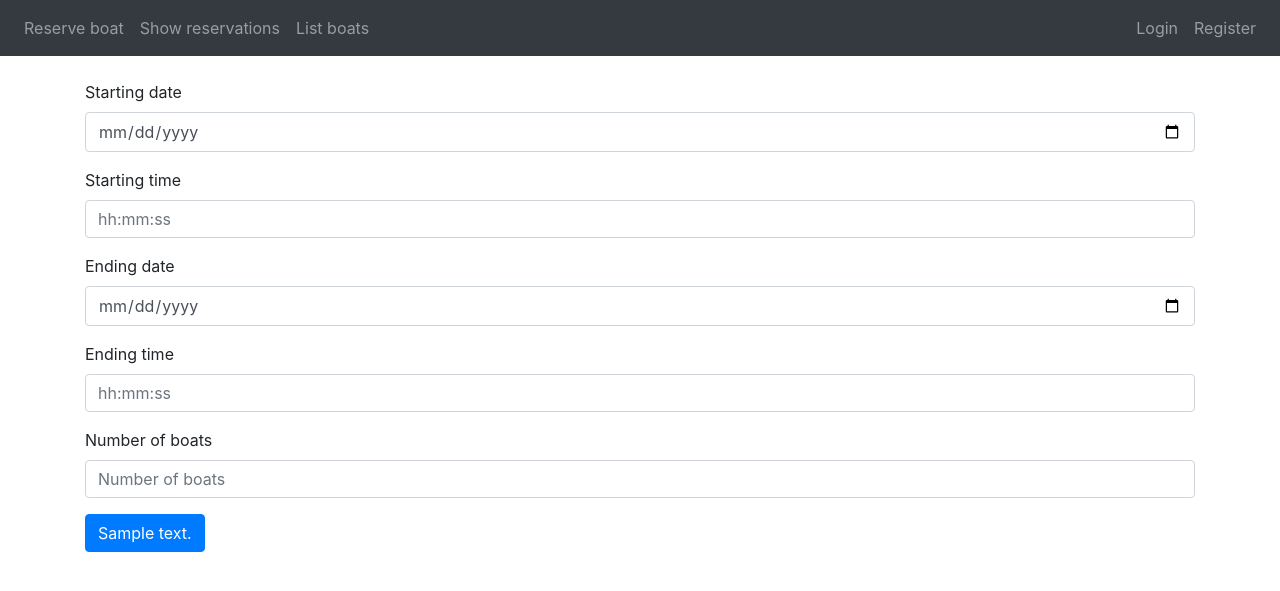
After one commit to marinellalaaksonen/VeneVarausKalenteri, a Flask app: template application/templates/reservations/show_reservationform.html in a window 1280 px wide. The commit adds this page. Shown: the top 591 px of the page. Run offline with Flask 2, Linux system fonts and the light colour scheme; tables that the repository leaves empty hold one stand-in row (values such as "Sample post"); the template is opened without the code that fills it: values that come from a table or form of the project are taken from there, most other values are stand-ins (such as "Sample title", 1, 10 or a date in 2020); some libraries are stand-ins or nearby versions.

Commit message:
refaktoroitu formit käyttämään yhtä html sivua/form

```diff
--- a/application/forms/reservationform.py
+++ b/application/forms/reservationform.py
@@ -1,7 +1,8 @@
 from flask_wtf import FlaskForm
-from wtforms import IntegerField, validators
+from wtforms import IntegerField, validators, ValidationError
 from wtforms.fields.html5 import DateField
 from wtforms_components import TimeField
+from datetime import datetime
 
 class ReservationForm(FlaskForm):
     starting_date = DateField("Starting date")
@@ -10,5 +11,12 @@ class ReservationForm(FlaskForm):
     ending_time = TimeField("Ending time")
     boats = IntegerField("Number of boats")
 
+    def validate_ending_time(form, field):
+        starting = datetime.combine(form.starting_date.data, form.starting_time.data)
+        ending = datetime.combine(form.ending_date.data, form.ending_time.data)
+
+        if starting >= ending:
+            raise ValidationError("Ending date or time should be after starting time")
+
     class Meta:
         csrf = False
--- a/application/templates/boats/add_boat.html
+++ b/application/templates/boats/show_boatform.html
@@ -1,7 +1,7 @@
 {% extends "layout.html" %}
 
 {% block body %}
-<form method="POST" action="{{ url_for('create_boat') }}">
+<form method="POST" action="{{ form_action }}">
   <div class="form-group">
     {{ form.name.label }}
     {{ form.name(class="form-control", placeholder="Boat name") }}
@@ -9,6 +9,6 @@
       {{ error }}
     {% endfor %}
   </div>
-  <button type="submit" class="btn btn-primary">Add boat</button>
+  <button type="submit" class="btn btn-primary">{{ button_text }}</button>
 </form>
 {% endblock %}
--- /dev/null
+++ b/application/templates/reservations/show_reservationform.html
@@ -0,0 +1,43 @@
+{% extends "layout.html" %}
+
+{% block body %}
+{{ error }}
+<form method="POST" action="{{ form_action }}">
+  <div class="form-group">
+    {{ form.starting_date.label }}
+    {{ form.starting_date(class="form-control", placeholder="yyyy-mm-dd") }}
+    {% for error in form.starting_date.errors %}
+      {{ error }}
+    {% endfor %}
+  </div>
+  <div class="form-group">
+    {{ form.starting_time.label }}
+    {{ form.starting_time(class="form-control", placeholder="hh:mm:ss") }}
+    {% for error in form.starting_time.errors %}
+      {{ error }}
+    {% endfor %}
+  </div>
+  <div class="form-group">
+    {{ form.ending_date.label }}
+    {{ form.ending_date(class="form-control", placeholder="yyyy-mm-dd") }}
+    {% for error in form.ending_date.errors %}
+      {{ error }}
+    {% endfor %}
+  </div>
+  <div class="form-group">
+    {{ form.ending_time.label }}
+    {{ form.ending_time(class="form-control", placeholder="hh:mm:ss") }}
+    {% for error in form.ending_time.errors %}
+      {{ error }}
+    {% endfor %}
+  </div>
+  <div class="form-group">
+    {{ form.boats.label }}
+    {{ form.boats(class="form-control", placeholder="Number of boats") }}
+    {% for error in form.boats.errors %}
+      {{ error }}
+    {% endfor %}
+  </div>
+  <button type="submit" class="btn btn-primary">{{ button_text }}</button>
+</form>
+{% endblock %}
```
Also changed, not shown: application/routes/boats.py (+45 -31 lines), application/routes/reservation.py (+33 -17 lines), application/templates/boats/modify_boat.html (deleted, +0 -14 lines).
